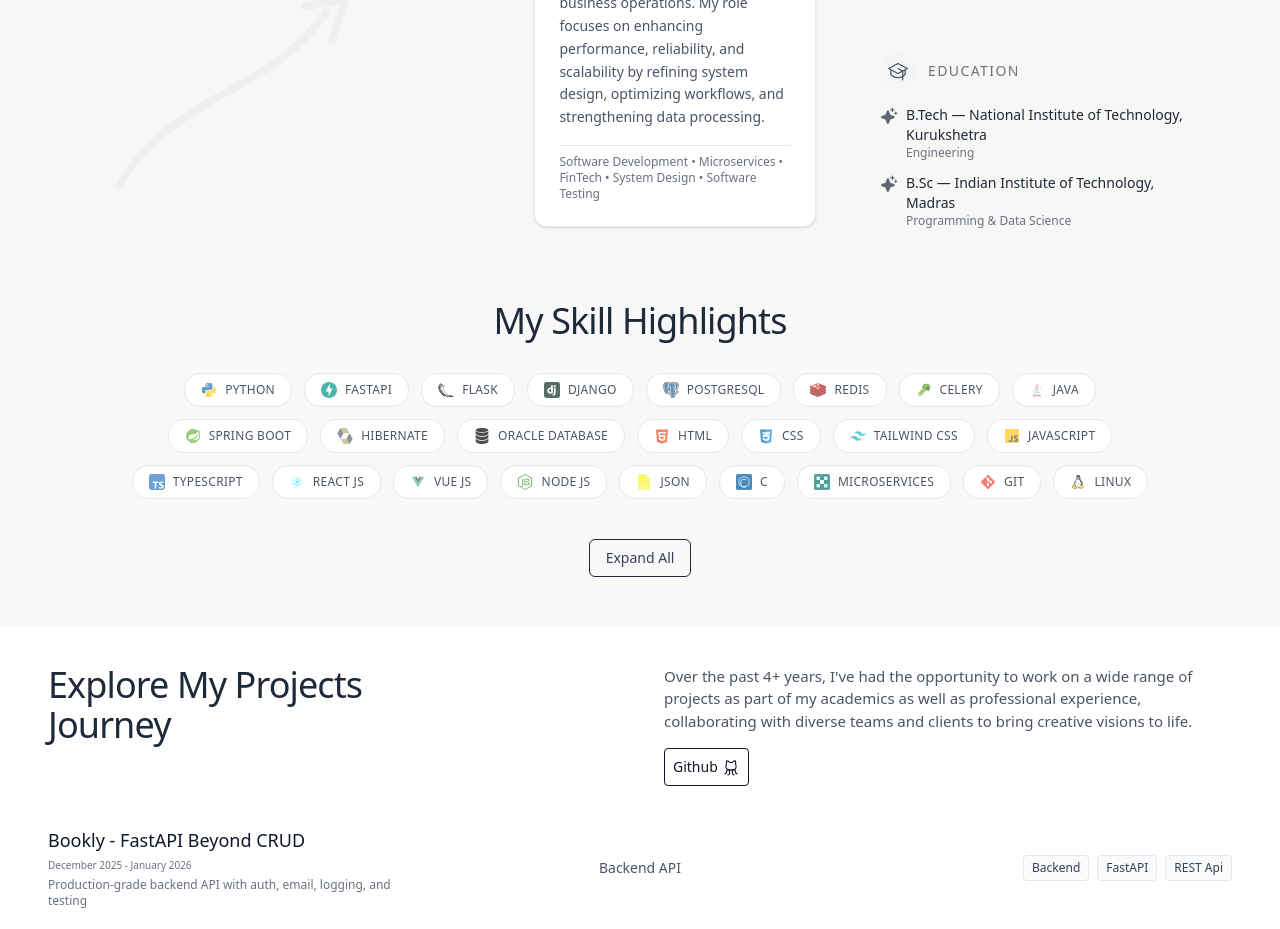
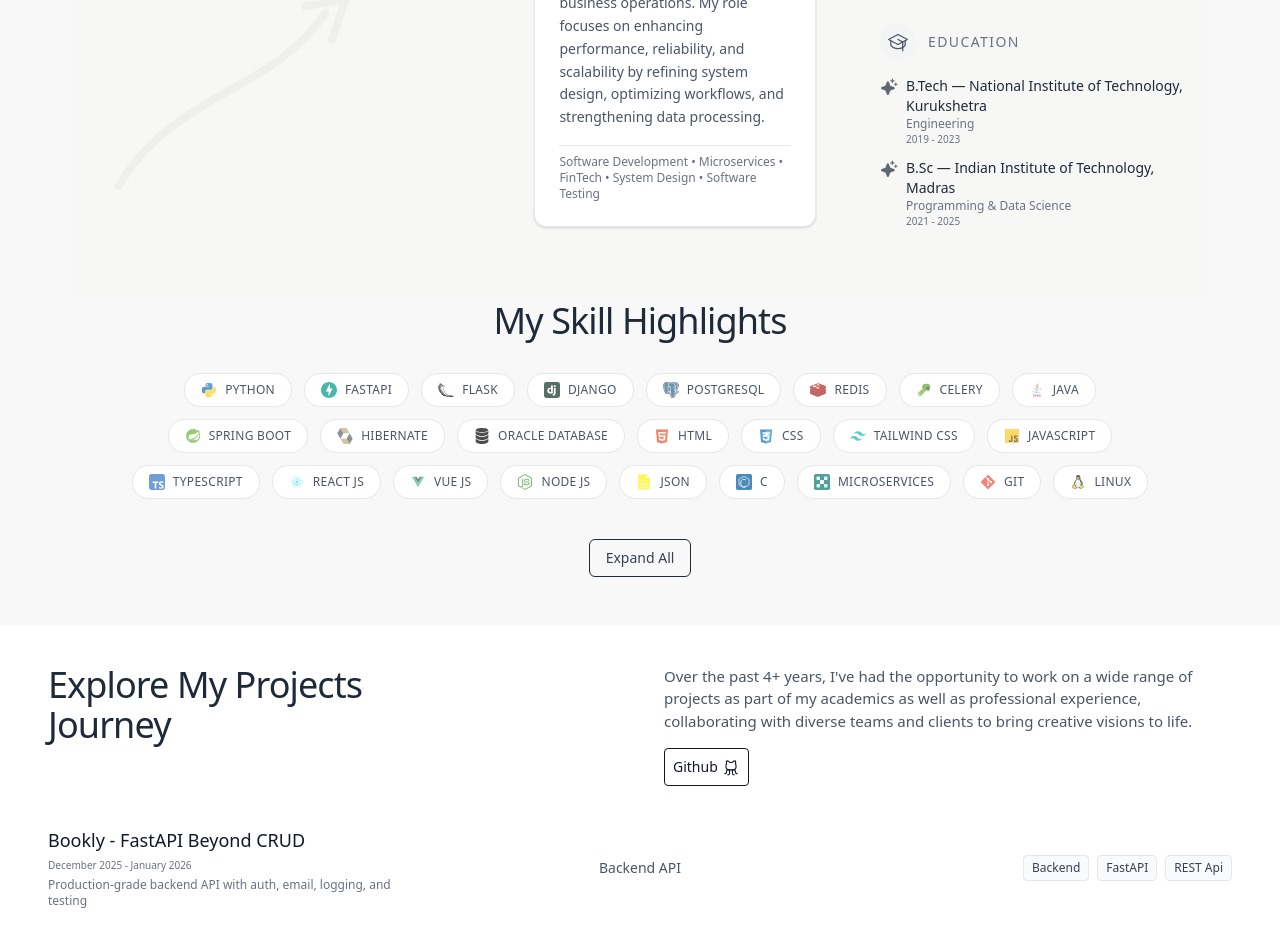
Before and after one commit to kkamal11/kkamal11.github.io, a React (Vite) app: page / in a window 1280 px wide. Shown: the part 1160-2089 px from the top of the page. Built offline with nearby package versions, Linux system fonts and the light colour scheme.

Commit message:
edu-period-added

```diff
--- a/src/components/AboutMeOnHome.tsx
+++ b/src/components/AboutMeOnHome.tsx
@@ -56,7 +56,8 @@ export default function About() {
                 <p className="text-gray-800 font-medium">
                     B.Tech — National Institute of Technology, Kurukshetra
                 </p>
-                <p className="text-xs text-gray-500">Engineering</p>
+                  <p className="text-xs text-gray-500">Engineering</p>
+                  <p className="text-[10px] text-gray-500">2019 - 2023</p>
                 </div>
             </div>
             <div className="flex items-start gap-2">
@@ -69,7 +70,8 @@ export default function About() {
                 <p className="text-gray-800 font-medium">
                     B.Sc — Indian Institute of Technology, Madras
                 </p>
-                <p className="text-xs text-gray-500">Programming & Data Science</p>
+                  <p className="text-xs text-gray-500">Programming & Data Science</p>
+                  <p className="text-[10px] text-gray-500">2021 - 2025</p>
                 </div>
             </div>
             </div>
```
